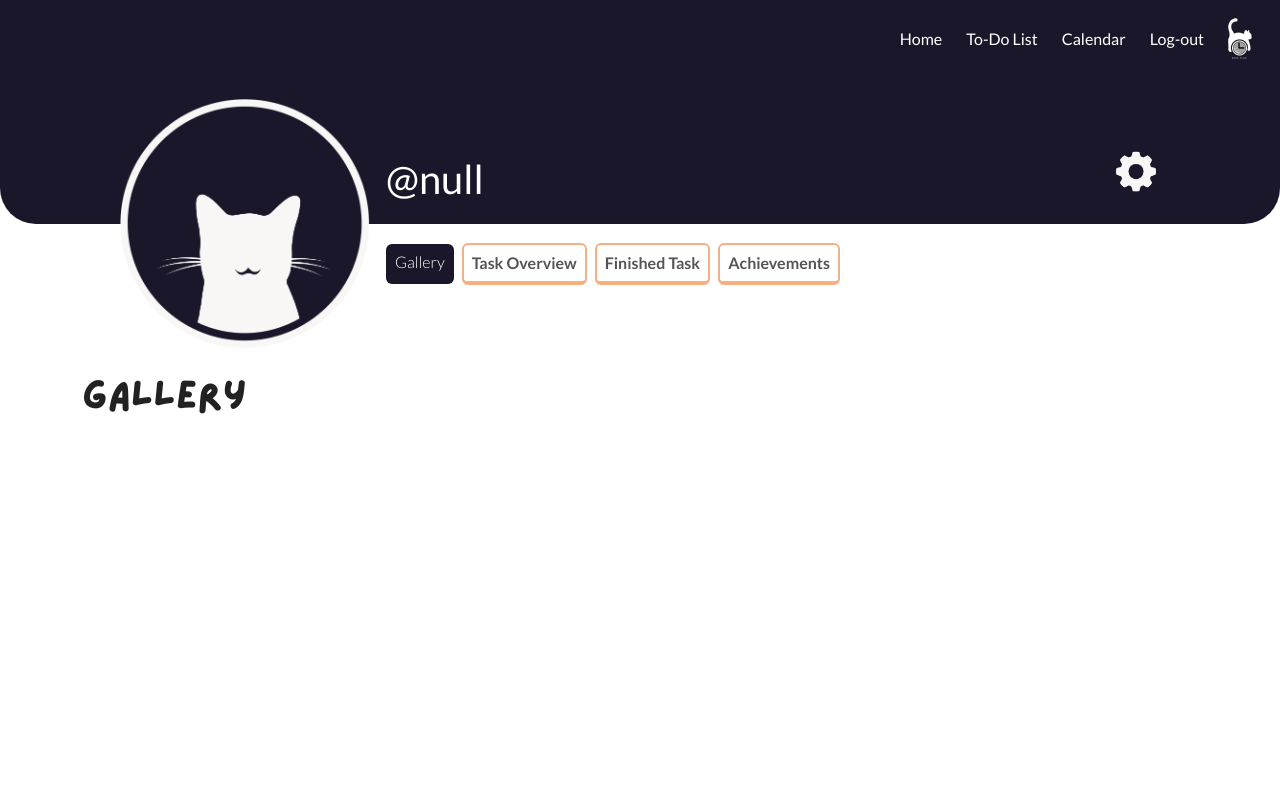
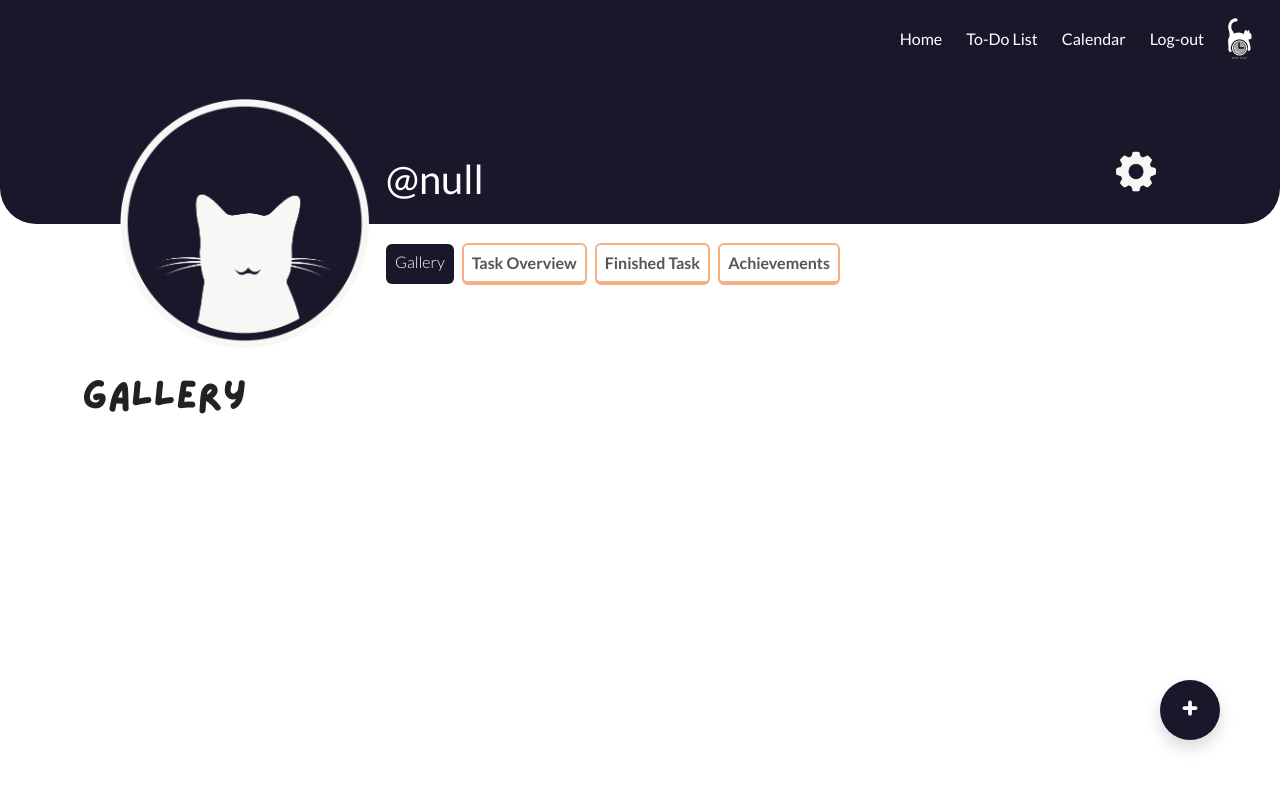
Before and after one commit to nthnn/hourplan, a Vue app: page /profile in a window 1280 px wide. Shown: the top 788 px of the page. Built offline with nearby package versions, Linux system fonts and the light colour scheme; what v-calendar would draw is missing.

Commit message:
Floating button initial UI on GalleryTab component.

```diff
--- a/src/components/GalleryTab.vue
+++ b/src/components/GalleryTab.vue
@@ -10,4 +10,31 @@ export default {
     <div v-if="show" class="container">
         <h1>Gallery</h1>
     </div>
+
+    <button class="floating-btn shadow">
+        <svg xmlns="http://www.w3.org/2000/svg" fill="none" viewBox="0 0 24 24" stroke-width="5.0" stroke="currentColor" width="18" height="18" class="mb-1">
+            <path stroke-linecap="round" stroke-linejoin="round" d="M12 4.5v15m7.5-7.5h-15" />
+        </svg>
+    </button>
 </template>
+
+<style scoped>
+.floating-btn {
+    position: absolute;
+    right: 60px;
+    bottom: 60px;
+    width: 60px;
+    height: 60px;
+    background-color: #1a172a;
+    color: var(--bs-white) !important;
+    border: none;
+    border-radius: 100%;
+}
+
+@media only screen and (max-width: 771px) {
+    .floating-btn {
+        right: 30px;
+        bottom: 30px;
+    }
+}
+</style>
```
